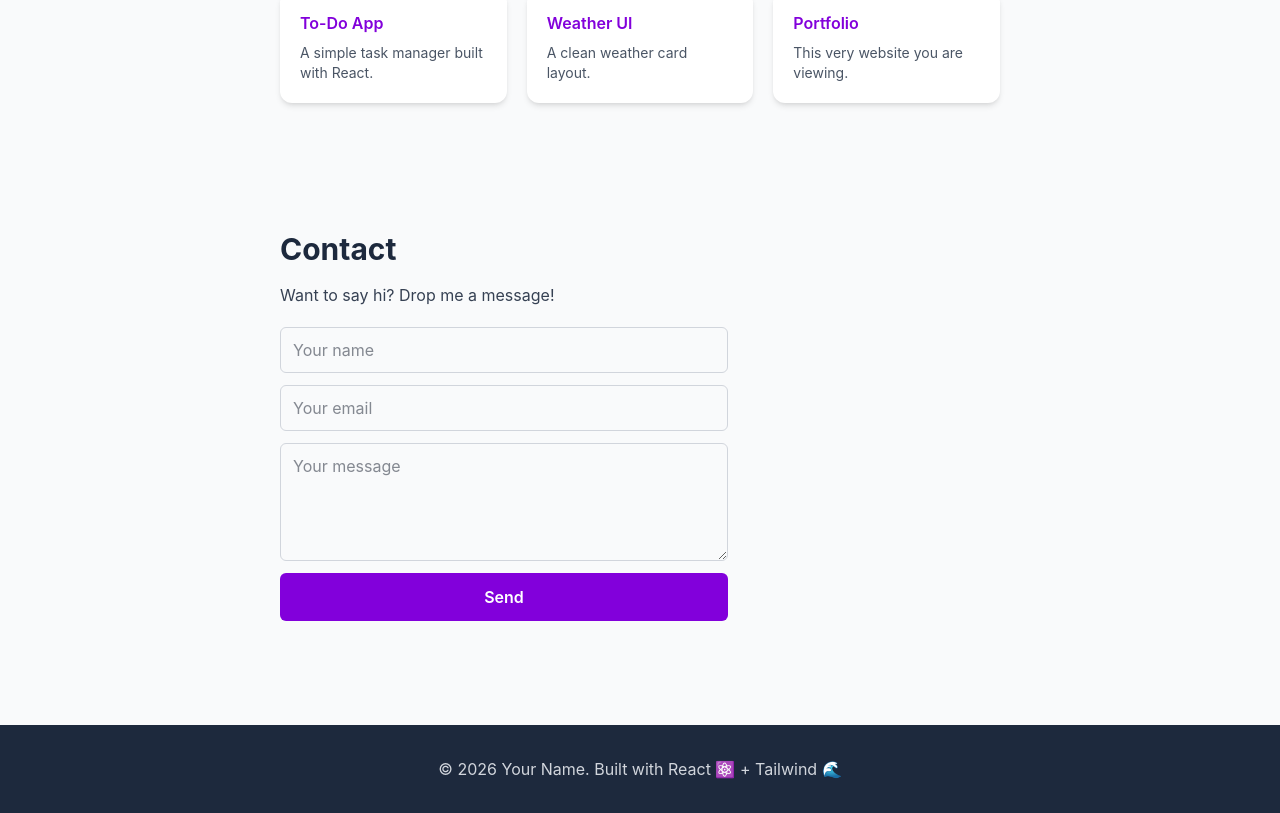
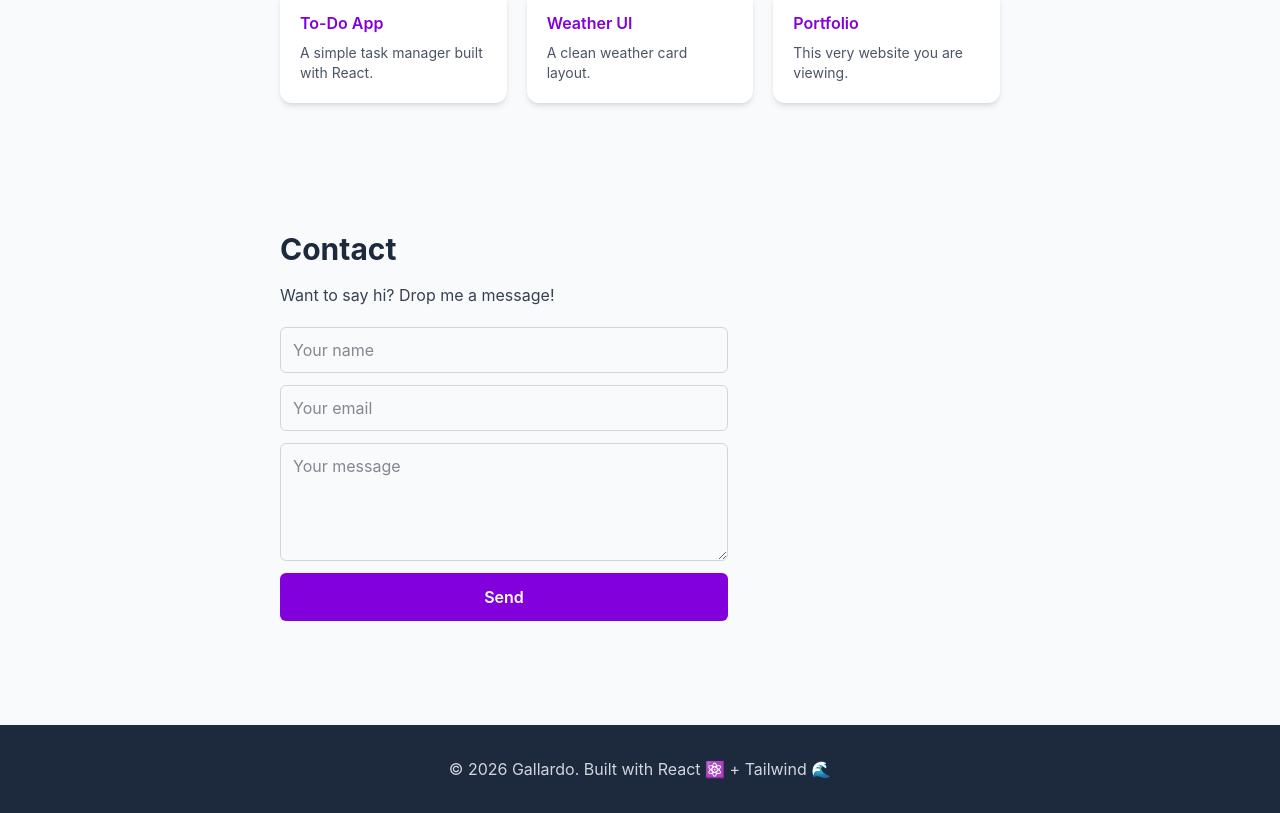
Before and after one commit to saintschwaysLAB/REACT, a React (Vite) app: page / in a window 1280 px wide. Shown: the part 930-1743 px from the top of the page. Built offline with nearby package versions, Linux system fonts and the light colour scheme.

Commit message:
Update footer text to reflect new author name

```diff
--- a/src/components/Footer.jsx
+++ b/src/components/Footer.jsx
@@ -1,7 +1,7 @@
 function Footer() {
   return (
     <footer className="bg-slate-800 text-gray-300 text-center py-8 mt-10">
-      <p>© {new Date().getFullYear()} Your Name. Built with React ⚛️ + Tailwind 🌊</p>
+      <p>© {new Date().getFullYear()} Gallardo. Built with React ⚛️ + Tailwind 🌊</p>
     </footer>
   );
 }
```
